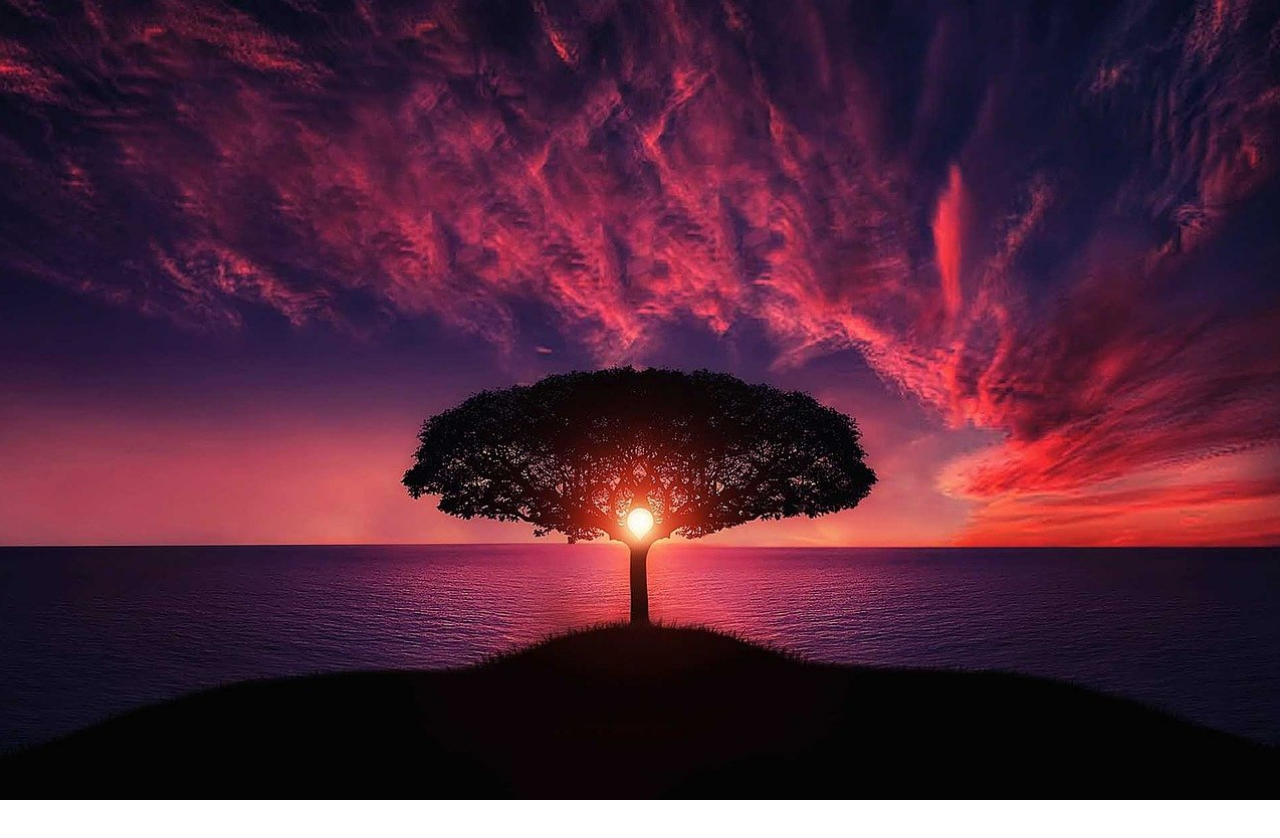
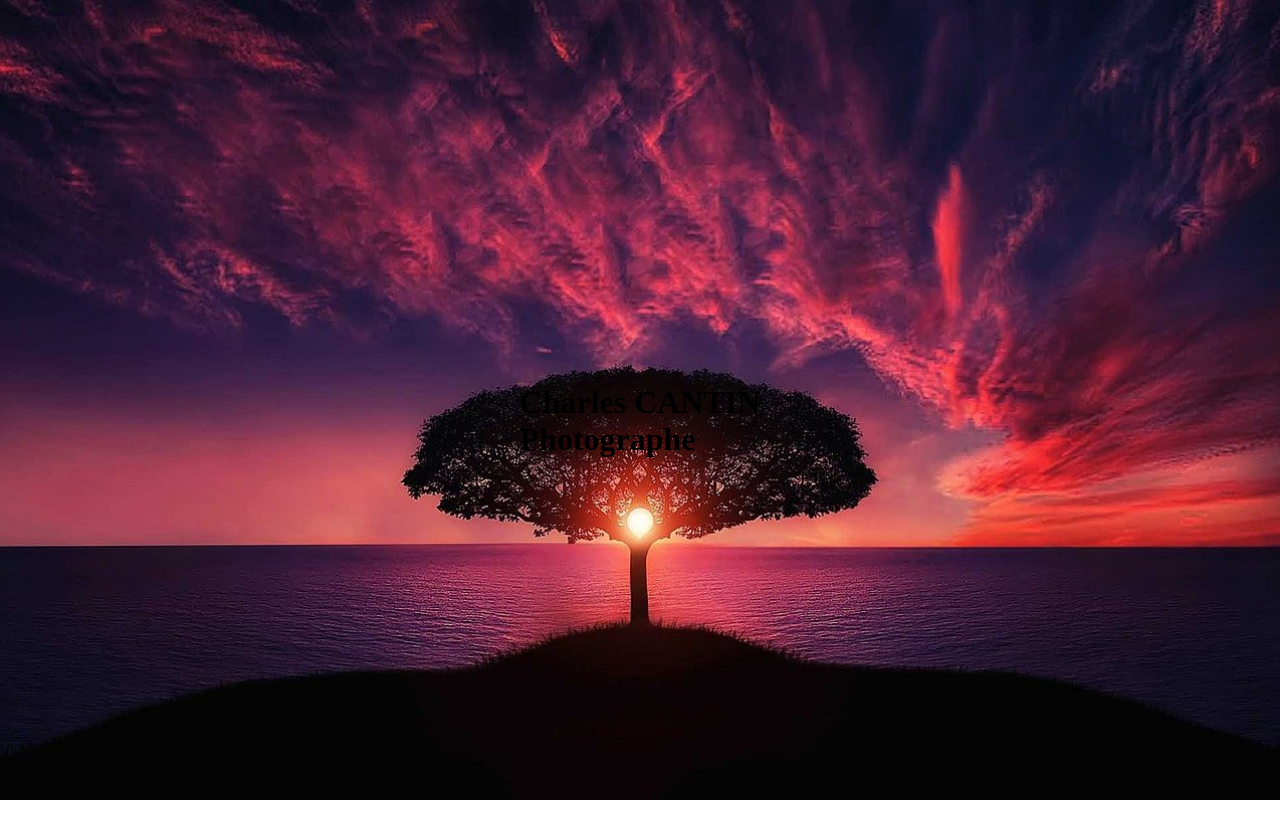
Before and after one commit to guibac63/project-ecf, a Next.js app: page / in a window 1280 px wide. Shown: the top 838 px of the page. Built offline with nearby package versions, Linux system fonts and the light colour scheme.

Commit message:
st5:add main centered title in the home page and add comments in different components

```diff
--- a/Components/Footer.js
+++ b/Components/Footer.js
@@ -6,9 +6,11 @@ export default function Footer() {
     <div className="h-36 md:h-20 bg-lightViolet text-white">
       <div className="flex md:items-center h-full font-JosefinSans text-xs lg:text-lg">
         <ul className="relative flex flex-col pt-3 md:flex-row md:w-4/6 md:h-full md:justify-around md:items-center mx-auto">
+          {/* name of the owner */}
           <li className="flex items-center pb-2 md:pb-0 mx-auto md:mx-0">
             Charles Cantin
           </li>
+          {/* Mail */}
           <li className="flex items-center pb-2 md:pb-0 mx-auto md:mx-0">
             {/* SVG Mail icon */}
             <img className="h-4 lg:h-5" src="/icons/mail.svg" alt="tree" />
@@ -19,12 +21,14 @@ export default function Footer() {
               chcantin@gmail.com
             </a>
           </li>
+          {/* phone */}
           <li className="flex leading-5 pb-2 md:pb-0 mx-auto  md:mx-0">
             <img className="h-4 lg:h-4" src="/icons/phone.svg" alt="phone" />
             <a className="ml-1" href="tel:0607502051">
               06-07-50-20-51
             </a>
           </li>
+          {/* Facebook icon */}
           <li className="absolute bottom-6 left-5 md:relative md:bottom-0 md:left-0 md:flex items-center md:mb-2">
             <a href="#">
               <img
@@ -34,6 +38,7 @@ export default function Footer() {
               />
             </a>
           </li>
+          {/* Instagram icon */}
           <li className="absolute bottom-6 right-6 md:relative md:bottom-0 md:right-0  md:flex items-center md:mb-2">
             <a href="">
               <img className="h-8 lg:h-10 " src="/icons/instagram.svg" alt="" />
--- a/Components/Header.js
+++ b/Components/Header.js
@@ -20,7 +20,7 @@ export default function Header() {
       <div className="flex justify-between items-center h-full px-2 md:px-4">
         <div className=" static">
           <img
-            className="h-16 absolute top-2 border-white border"
+            className="absolute h-14 top-3 md:h-16 md:top-2 border-white border"
             src="/icons/Logo.PNG"
             alt="lOGO"
           />
@@ -43,7 +43,7 @@ export default function Header() {
           </ul>
         </div>
         <div>
-          <div className="text-white flex md:hidden ">
+          <div className="text-white flex md:hidden">
             SVG
             <div onClick={(evt) => handleMenu(evt)} id="nav-icon3">
               <span></span>
@@ -54,8 +54,11 @@ export default function Header() {
           </div>
         </div>
       </div>
-      {/* mobile menu */}
-      <div ref={mobileMenu} className="relative z-10 text-white bg-gray-400 hidden md:hidden">
+      {/* mobile menu : display when pass to mobile format and click on hamburger icon menu*/}
+      <div
+        ref={mobileMenu}
+        className="relative z-10 text-white bg-gray-400 hidden md:hidden"
+      >
         <ul className="flex flex-col font-Montserrat text-xs ">
           <li className="border-t-2 p-2 hover:bg-gray-600 hover:font-bold">
             <Link href="/">ACCUEIL</Link>
--- a/pages/index.js
+++ b/pages/index.js
@@ -31,8 +31,20 @@ export default function Home() {
         </style>
       </Head>
       <Layout>
+        {/* background image of the application */}
         <div className="relative z-0 homeHeight">
-          <Image src="/photos/tree.jpg" layout="fill" alt="tree" quality={100} objectFit="cover"/>
+          <Image
+            src="/photos/tree.jpg"
+            layout="fill"
+            alt="tree"
+            quality={100}
+            objectFit="cover"
+          />
+          {/* Main title of the application */}
+          <h1 className="z-50 text-white titleCenter text-center">
+            <span className="text-xl md:text-5xl">Charles CANTIN</span> <br />
+            <span className="font-JosefinSans text-xl md:text-2xl">Photographe</span>
+          </h1>
         </div>
       </Layout>
     </div>
--- a/style/home.css
+++ b/style/home.css
@@ -1,3 +1,12 @@
+/* height auto of the main part of homepage */
 .homeHeight {
   height: calc(100vh - 10rem);
 }
+
+/* principal title centered */
+.titleCenter{
+  position: absolute;
+  top:50%;
+  left:50%;
+  transform: translate(-50%,-50%);
+}
```
